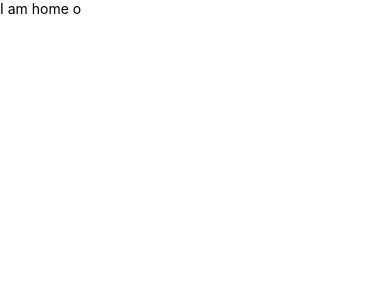
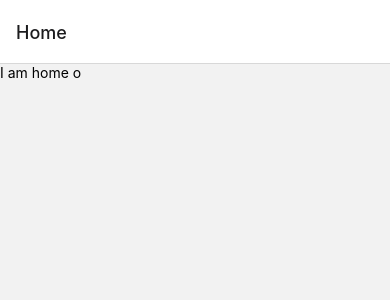
Before and after one commit to Isrealsix/workout, a React Native app: screen / in a window 390 px wide. Shown: the top 300 px of the page. Built offline with nearby package versions, Linux system fonts and the light colour scheme.

Commit message:
bug fix on screens and navigation

```diff
--- a/App.tsx
+++ b/App.tsx
@@ -1,12 +1,11 @@
 import { StatusBar } from 'expo-status-bar';
-import { View } from 'react-native';
-import HomeScreen from './screens/HomeScreen';
+import Navigation from './navigation';
 
 export default function App() {
   return (
-    <View>
-      <HomeScreen />
+    <>
+      <Navigation />
       <StatusBar style="auto" />
-    </View>
+    </>
   );
 }
--- a/navigation/index.tsx
+++ b/navigation/index.tsx
@@ -7,10 +7,12 @@ import PlannerScreen from "../screens/Planner";
 const Stack = createNativeStackNavigator();
 
 export default function Navigation() {
+  return (
     <NavigationContainer>
       <Stack.Navigator initialRouteName="Home">
         <Stack.Screen name="Home" component={HomeScreen} />
         <Stack.Screen name="Planner" component={PlannerScreen} />
       </Stack.Navigator>
     </NavigationContainer>
+  );
 }
--- a/package.json
+++ b/package.json
@@ -14,7 +14,9 @@
     "expo": "~48.0.18",
     "expo-status-bar": "~1.4.4",
     "react": "18.2.0",
-    "react-native": "0.71.8"
+    "react-native": "0.71.8",
+    "react-native-safe-area-context": "^4.5.3",
+    "react-native-screens": "^3.20.0"
   },
   "devDependencies": {
     "@babel/core": "^7.20.0",
```
Also changed, not shown: 1 other file (tests, documents, lock files or other folders). Lines whose indentation alone changed are shown as unchanged.
